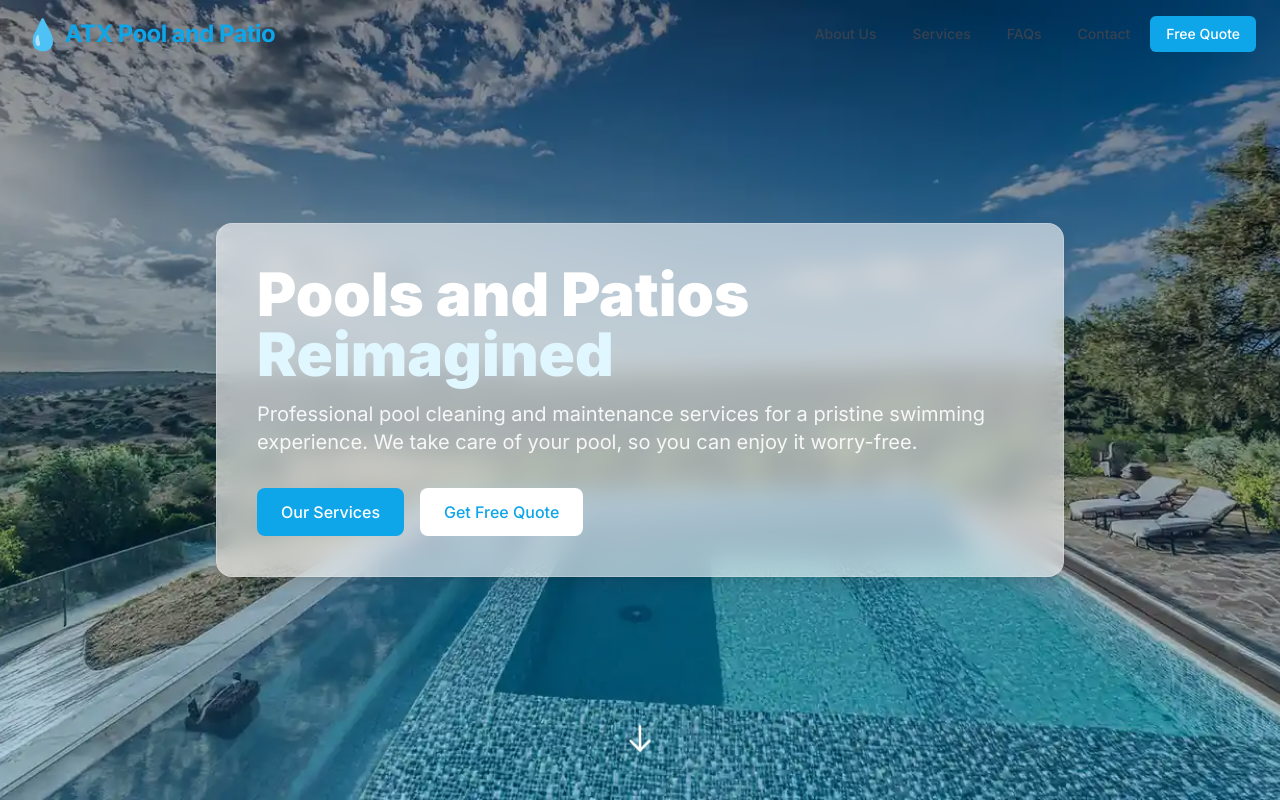
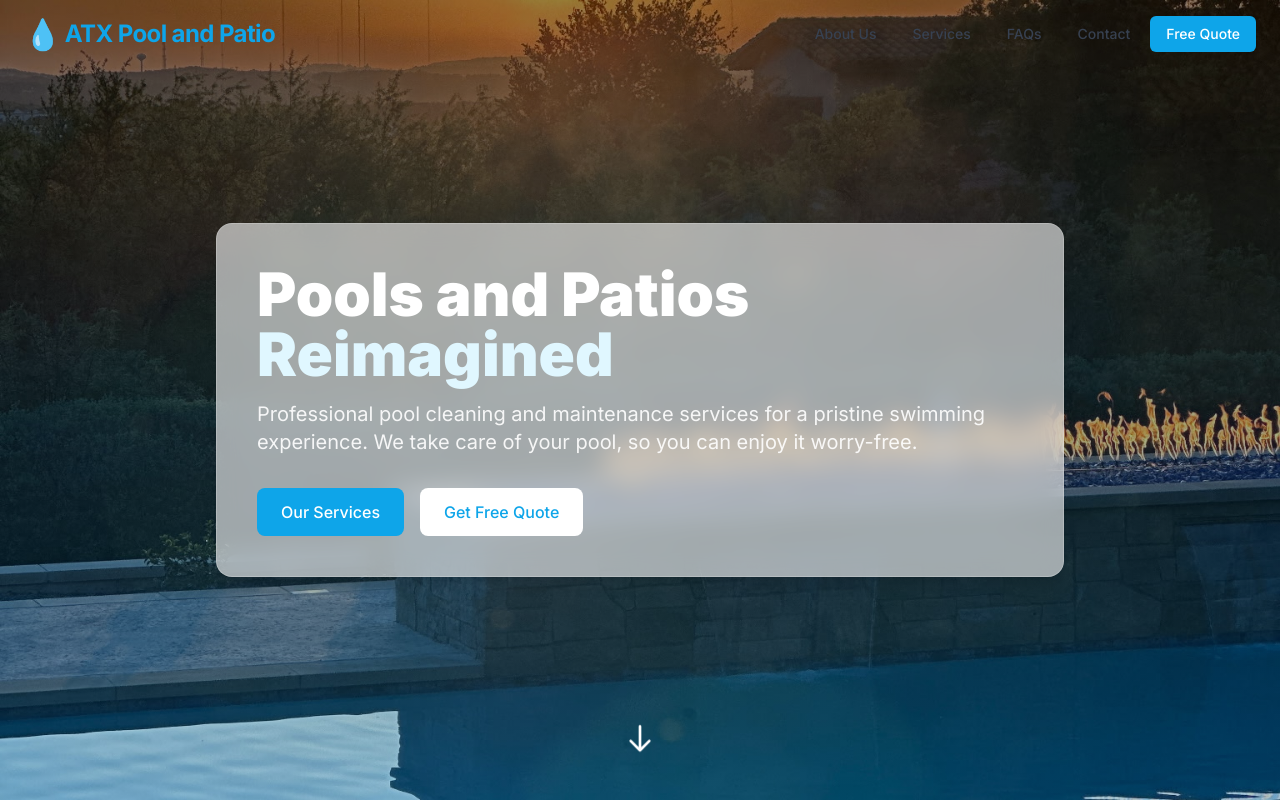
Before and after one commit to jeffholst/atx-pool-and-patio, a React (Vite) app: page / in a window 1280 px wide. Shown: the top 802 px of the page. Built offline with nearby package versions, Linux system fonts and the light colour scheme.

Commit message:
fix: updated hero image

```diff
--- a/src/components/Hero.tsx
+++ b/src/components/Hero.tsx
@@ -22,7 +22,7 @@ const Hero: React.FC = () => {
       <div
         className="absolute inset-0 bg-center bg-cover"
         style={{
-          backgroundImage: 'url("HeroImage01.webp")',
+          backgroundImage: 'url("HeroImage03.jpg")',
           ...parallaxStyle
         }}
       >
```
Also changed, not shown: public/HeroImage03.jpg (added).
